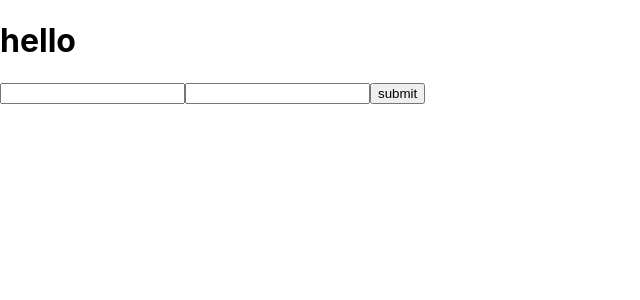
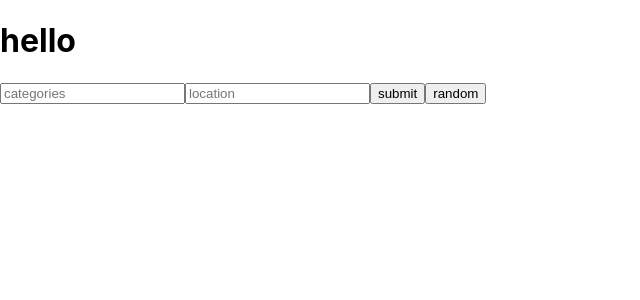
Before and after one commit to yjeong19/random_restaurant, a React (Create React App) app in the folder client/: page / in a window 1280 px wide. Shown: the top 300 px of the page, without its empty margins (0-640 px from the left). Built offline with nearby package versions, Linux system fonts and the light colour scheme.

Commit message:
client side request working

```diff
--- a/client/src/components/searchbar/searchbar.jsx
+++ b/client/src/components/searchbar/searchbar.jsx
@@ -7,13 +7,17 @@ class searchbar extends Component {
 
     //var to store searchbar info
     this.searchbarInput = {
+      //make term section? or switch with categories
+      term: 'sushi',
       location: '',
       categories: '',
     };
 
     //bind events
     this.handleSearchInput = this.handleSearchInput.bind(this);
+    this.handleSubmit = this.handleSubmit.bind(this);
   }
+
 
   //this makes keystroke in search bar to searchbarInput object
   handleSearchInput(e){
@@ -38,24 +42,35 @@ class searchbar extends Component {
   //make one for random and one button for regular search
 
   //initally making one submit, will do case? or other way to decide which button was chosen;
-  handleSubmit(){
-    axios.get('http://localhost:8081/yelp/random?term&location=san jose&categories=coffee&price=3&limit=10')
+  handleSubmit(e){
+    // console.log(this.searchbarInput);
+    const searchType = e.target.id === 'submit' ? 'search' : 'random';
+    console.log(searchType);
+    axios.get(`http://localhost:8081/yelp/${searchType}`, {
+      params: {
+        term: this.searchbarInput.term,
+        location: this.searchbarInput.location,
+        categories: this.searchbarInput.categories,
+        price: 1
+      }
+    })
     .then((response) => {
       console.log(response);
     })
     .catch(err => {
       console.log(err);
     })
-  }
+  };
 
 
 
   render(){
     return(
       <div>
-        <input id = 'categories' onChange = {this.handleSearchInput}></input>
-        <input id = 'location' onChange = {this.handleSearchInput}></input>
-        <button onClick = {this.handleSubmit}>submit</button>
+        <input placeholder = 'categories' id = 'categories' onChange = {this.handleSearchInput}></input>
+        <input placeholder = 'location' id = 'location' onChange = {this.handleSearchInput}></input>
+        <button id = 'submit' onClick = {this.handleSubmit}>submit</button>
+        <button id ='random' onClick = {this.handleSubmit}>random</button>
       </div>
     )
   }
```
Also changed, not shown: 1 other file (tests, documents, lock files or other folders).
